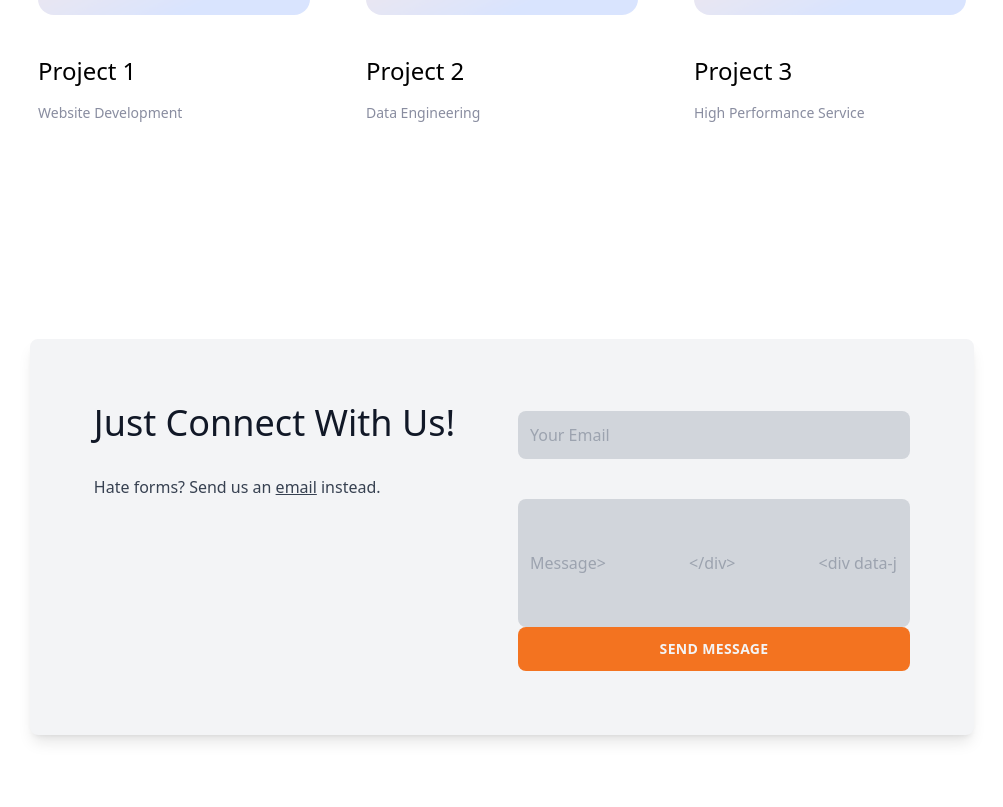
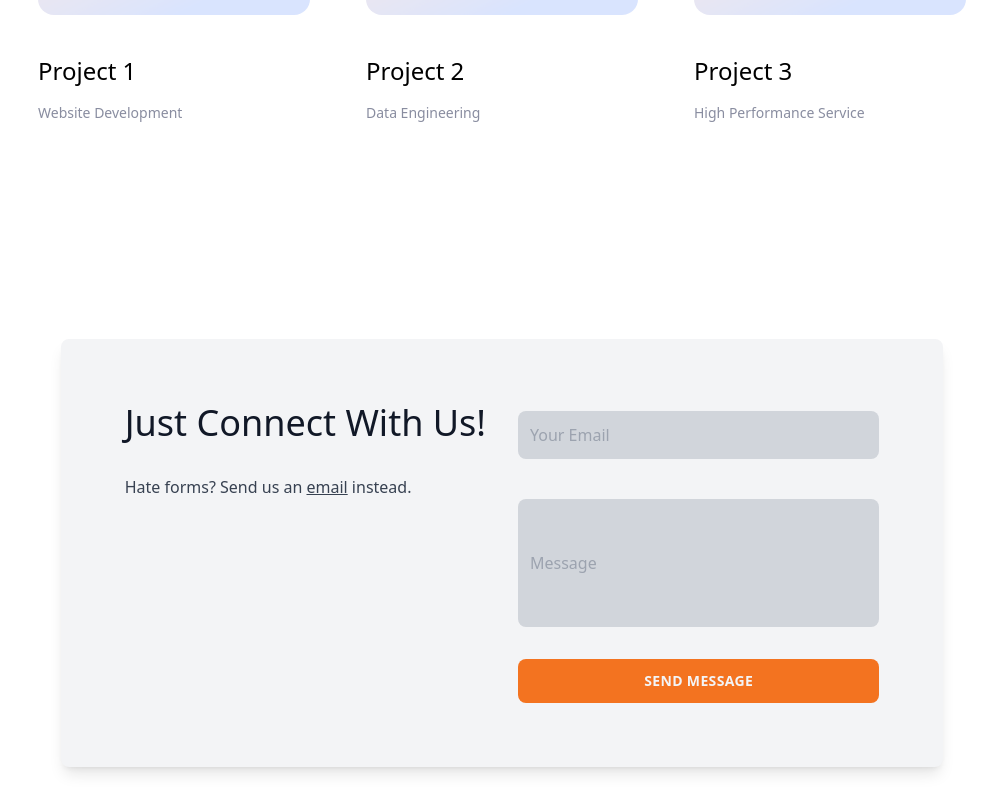
Before and after one commit to Phuminan4238/innosoft-website, a website: page index.html in a window 1280 px wide. Shown: the part 1437-2244 px from the top of the page, without its empty margins (138-1141 px from the left). Before the commit the page ends 2212 px from the top, so only its background shows below. Drawn offline with Linux system fonts and the light colour scheme.

Commit message:
third commit

```diff
--- a/index.html
+++ b/index.html
@@ -194,7 +194,7 @@
                     <div class="mt-8">
                         <input
                             class="w-full h-32 bg-gray-300 text-gray-900 mt-2 p-3 rounded-lg focus:outline-none focus:shadow-outline"
-                            type="text" placeholder="Message>
+                            type="text" placeholder="Message">
                     </div>
                     <div class="mt-8">
                         <button
```
